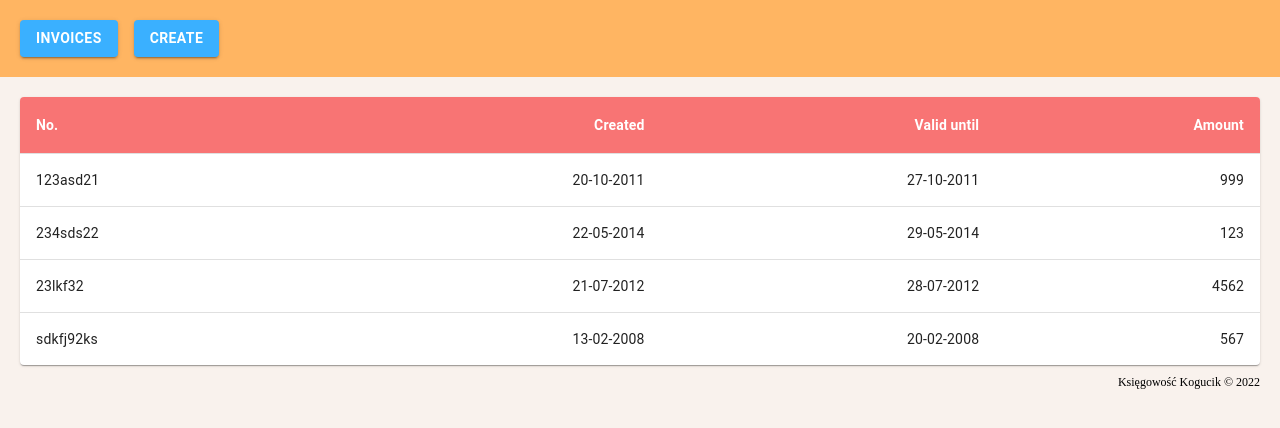
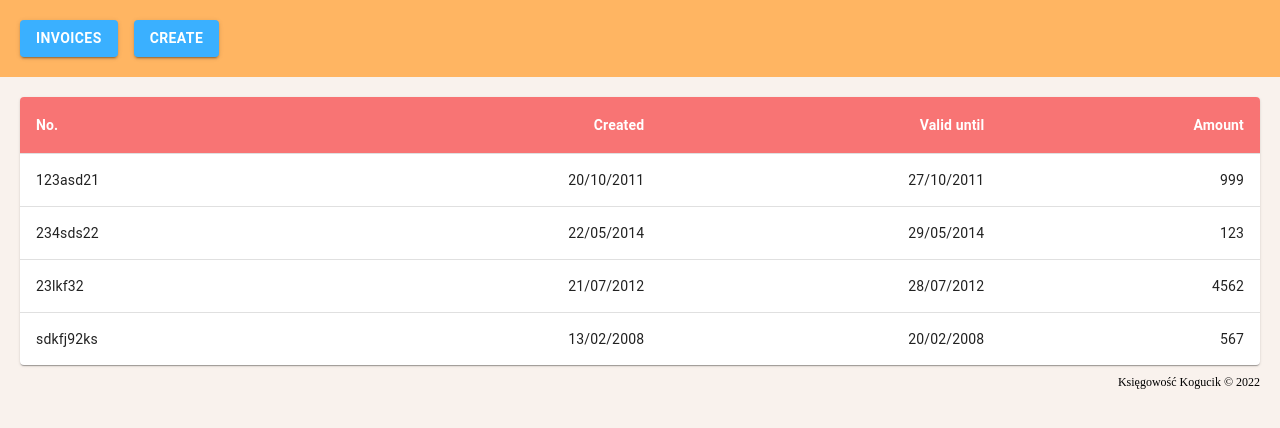
Before and after one commit to AdrianChojnacki/Accounting-Application, a React (Create React App) app: page / in a window 1280 px wide. Shown: the top 428 px of the page. Built offline with nearby package versions, Linux system fonts and the light colour scheme; data requests are answered from the project's data file.

Commit message:
Add Datepickers in Grid

```diff
--- a/package.json
+++ b/package.json
@@ -6,6 +6,7 @@
     "@emotion/react": "^11.9.3",
     "@emotion/styled": "^11.9.3",
     "@mui/material": "^5.8.7",
+    "@mui/x-date-pickers": "^5.0.0-beta.1",
     "@testing-library/jest-dom": "^5.16.4",
     "@testing-library/react": "^13.3.0",
     "@testing-library/user-event": "^13.5.0",
@@ -14,6 +15,7 @@
     "@types/react": "^18.0.15",
     "@types/react-dom": "^18.0.6",
     "axios": "^0.27.2",
+    "date-fns": "^2.28.0",
     "react": "^18.2.0",
     "react-dom": "^18.2.0",
     "react-router-dom": "^6.3.0",
--- /dev/null
+++ b/src/components/CreateForm/CreateForm.tsx
@@ -0,0 +1,46 @@
+import * as React from "react";
+import { Box, Grid, TextField } from "@mui/material";
+import { AdapterDateFns } from "@mui/x-date-pickers/AdapterDateFns";
+import { LocalizationProvider } from "@mui/x-date-pickers/LocalizationProvider";
+import { DesktopDatePicker } from "@mui/x-date-pickers/DesktopDatePicker";
+
+const CreateForm = () => {
+  const [value, setValue] = React.useState<Date | null>(new Date());
+
+  const handleChange = (newValue: Date | null) => {
+    setValue(newValue);
+  };
+
+  return (
+    <form>
+      <LocalizationProvider dateAdapter={AdapterDateFns}>
+        <Box sx={{ flexGrow: 1 }}>
+          <Grid container spacing={1}>
+            <Grid item xs>
+              <DesktopDatePicker
+                label="Creation date"
+                inputFormat="MM/dd/yyyy"
+                value={value}
+                onChange={handleChange}
+                renderInput={(params: any) => <TextField {...params} />}
+                disablePast
+              />
+            </Grid>
+            <Grid item xs>
+              <DesktopDatePicker
+                label="Payment date"
+                inputFormat="MM/dd/yyyy"
+                value={value}
+                onChange={handleChange}
+                renderInput={(params: any) => <TextField {...params} />}
+                disablePast
+              />
+            </Grid>
+          </Grid>
+        </Box>
+      </LocalizationProvider>
+    </form>
+  );
+};
+
+export { CreateForm };
--- /dev/null
+++ b/src/components/CreateForm/index.ts
@@ -0,0 +1 @@
+export * from "./CreateForm";
--- a/src/components/index.ts
+++ b/src/components/index.ts
@@ -3,3 +3,4 @@ export * from "./hoc";
 export * from "./Header";
 export * from "./PageContent";
 export * from "./InvoicesTable";
+export * from "./CreateForm";
--- a/src/pages/Create.tsx
+++ b/src/pages/Create.tsx
@@ -1,7 +1,7 @@
-import { withPageWrapper, PageContent } from "../components";
+import { withPageWrapper, CreateForm } from "../components";
 
-const PageContentWithPageWrapper = withPageWrapper(PageContent);
+const CreateFormWithPageWrapper = withPageWrapper(CreateForm);
 
 export default function Create() {
-  return <PageContentWithPageWrapper content="Create" />;
+  return <CreateFormWithPageWrapper />;
 }
--- a/src/server/db.json
+++ b/src/server/db.json
@@ -2,26 +2,26 @@
   "posts": [
     {
       "id": "123asd21",
-      "created": "20-10-2011",
-      "until": "27-10-2011",
+      "created": "20/10/2011",
+      "until": "27/10/2011",
       "amount": 999
     },
     {
       "id": "234sds22",
-      "created": "22-05-2014",
-      "until": "29-05-2014",
+      "created": "22/05/2014",
+      "until": "29/05/2014",
       "amount": 123
     },
     {
       "id": "23lkf32",
-      "created": "21-07-2012",
-      "until": "28-07-2012",
+      "created": "21/07/2012",
+      "until": "28/07/2012",
       "amount": 4562
     },
     {
       "id": "sdkfj92ks",
-      "created": "13-02-2008",
-      "until": "20-02-2008",
+      "created": "13/02/2008",
+      "until": "20/02/2008",
       "amount": 567
     }
   ]
```
Also changed, not shown: 1 other file (tests, documents, lock files or other folders).
